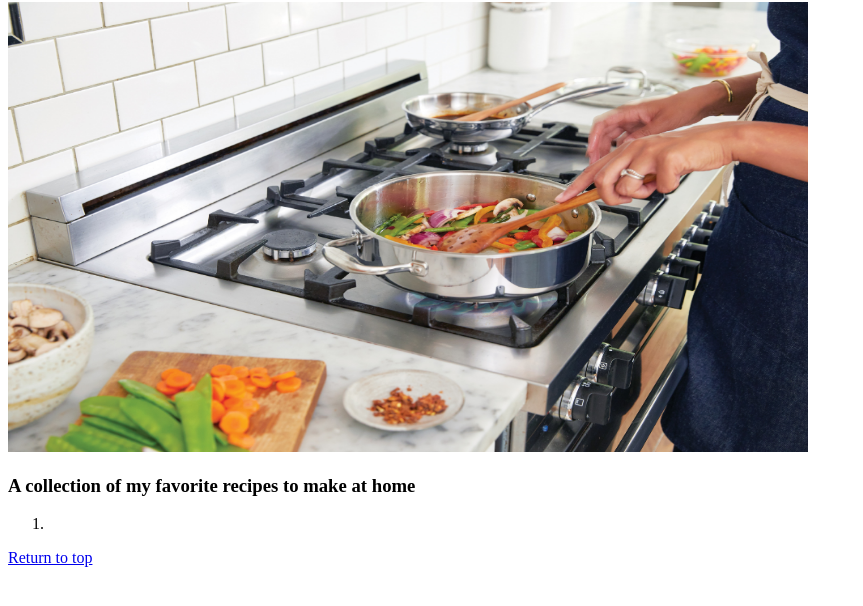
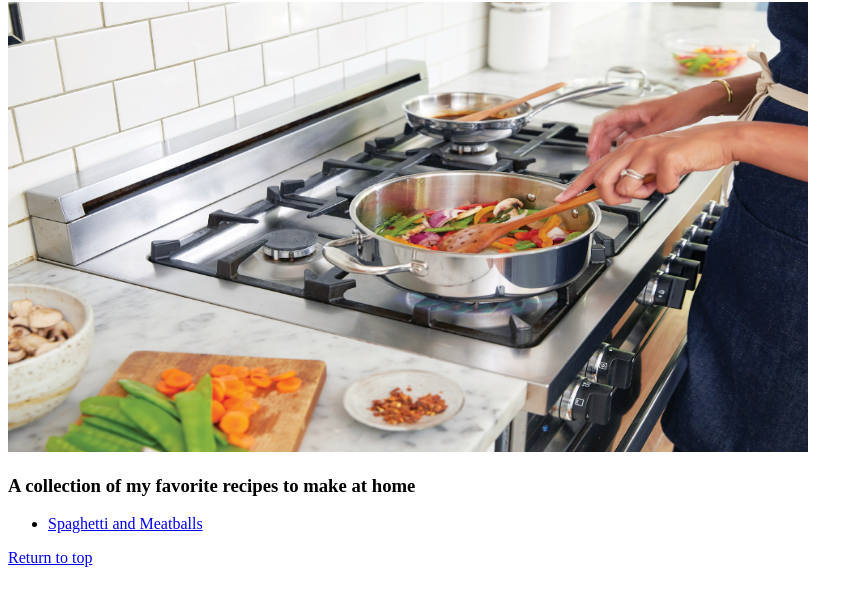
Before and after one commit to robertjhassna/Recipes-Website, a plain HTML site: page index.html in a window 1280 px wide. Shown: the part 78-684 px from the top of the page, without its empty margins (0-863 px from the left). Drawn offline with Linux system fonts and the light colour scheme.

Commit message:
Added a link to the first recipe page for Spaghetti and meatballs on the main index page

```diff
--- a/index.html
+++ b/index.html
@@ -10,9 +10,9 @@
         <img src='images/Cooking-Picture.png' alt='Home cook Image' style="width:800px;height:450px;">
         <h3 id='image label'>A collection of my favorite recipes to make at home</h3>
         <div>
-            <ol>
-                <li><a href=''></a></li>
-            </ol>
+            <Ul>
+                <li><a href='./recipes/spaghetti-and-meatballs.html'>Spaghetti and Meatballs</a></li>
+            </Ul>
         </div>
         <a href="#header">Return to top</a>
     </body>
```
